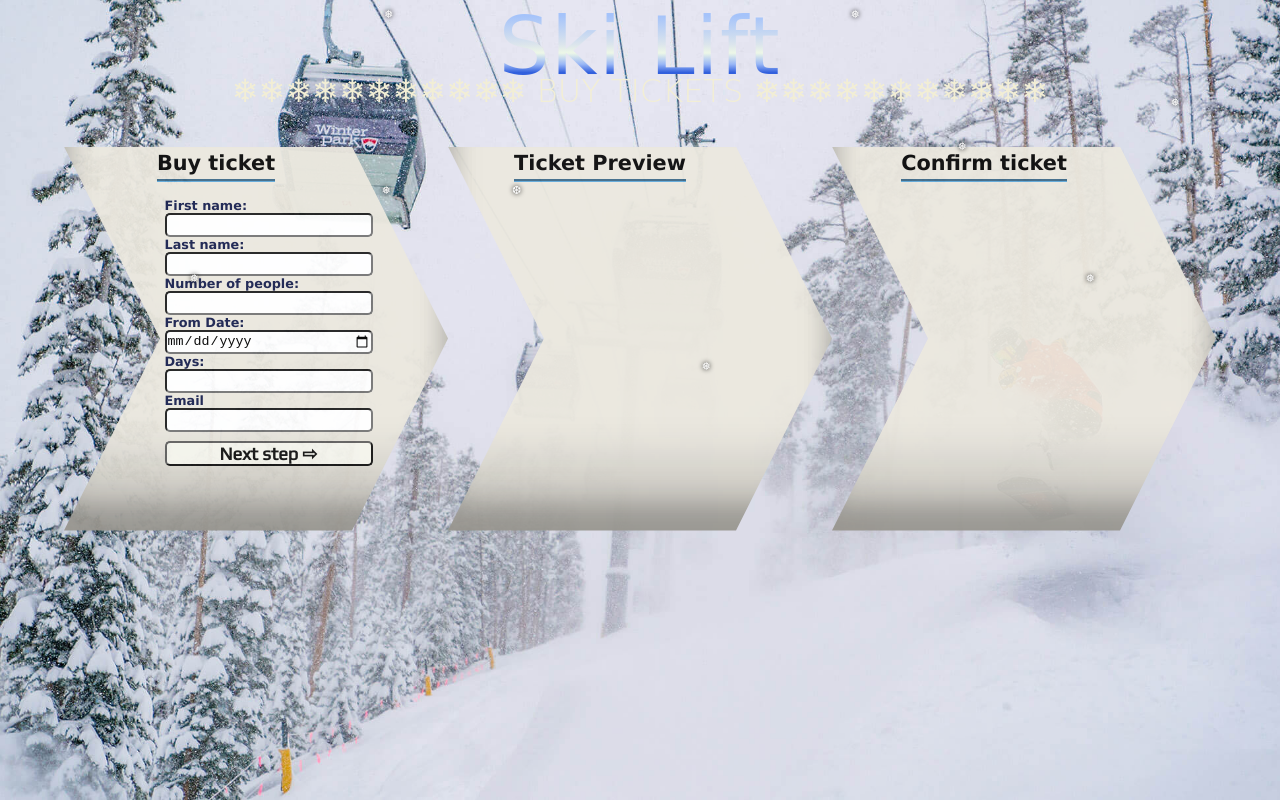
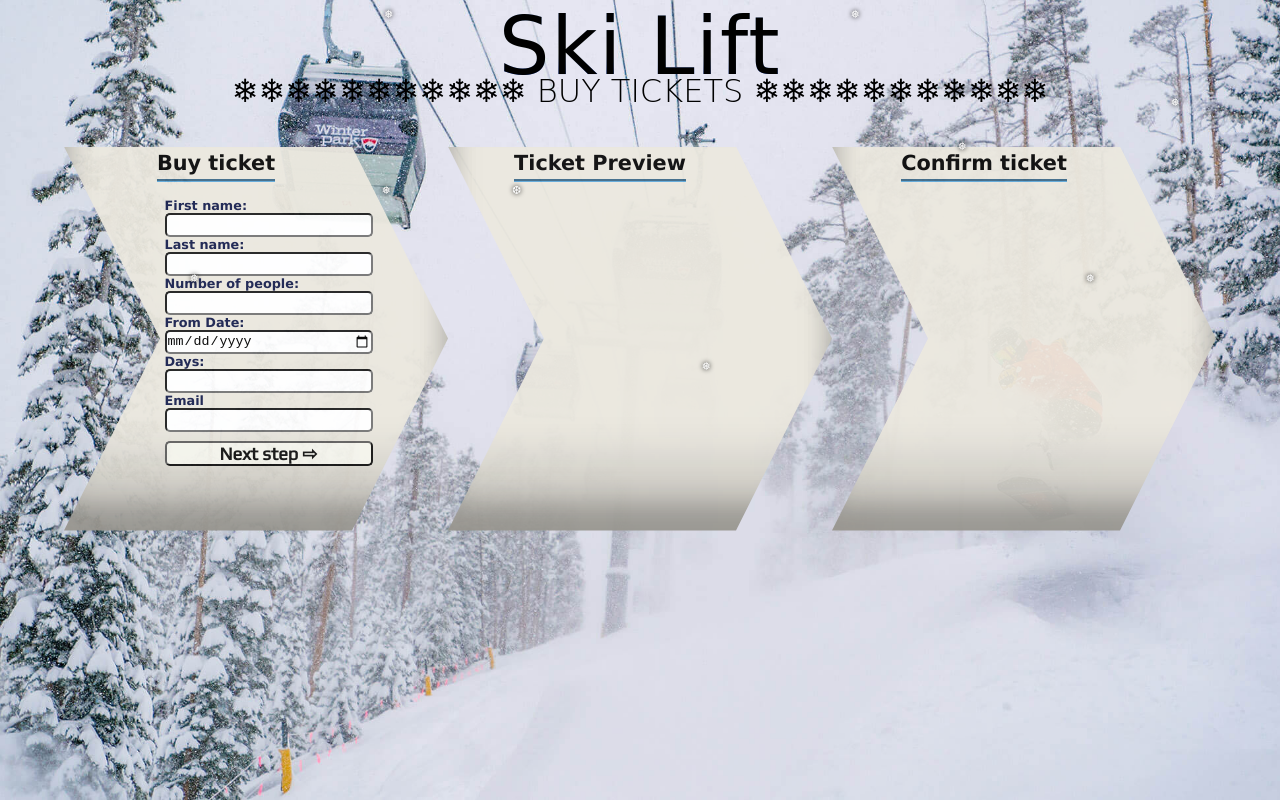
Before and after one commit to inanna-eftimova/Ski-Lift, a plain HTML site: page index.html in a window 1280 px wide. Drawn offline with Linux system fonts and the light colour scheme; a web font is replaced by a local one.

Commit message:
Update style.css

```diff
--- a/static/css/style.css
+++ b/static/css/style.css
@@ -36,7 +36,7 @@ body {
     font-size: 5rem;
     letter-spacing: 0.1rem;
     background:linear-gradient(180deg, rgba(165,195,250,1) 17%, rgb(220, 229, 236) 48%, rgb(237, 247, 231) 57%, rgb(153, 183, 246) 69%, rgb(50, 96, 221) 78%);
-    color: transparent;
+/*     color: transparent; */
     background-clip: text;
 -webkit-background-clip: text;
 font-weight: 500;
@@ -70,7 +70,7 @@ font-weight: 500;
     padding: 0;
     letter-spacing: 0px;
     font-family: 'Rubik Distressed', cursive;
-    color: rgb(242, 238, 213);
+/*     color: rgb(242, 238, 213); */
 }
 
 .first-container {
```
